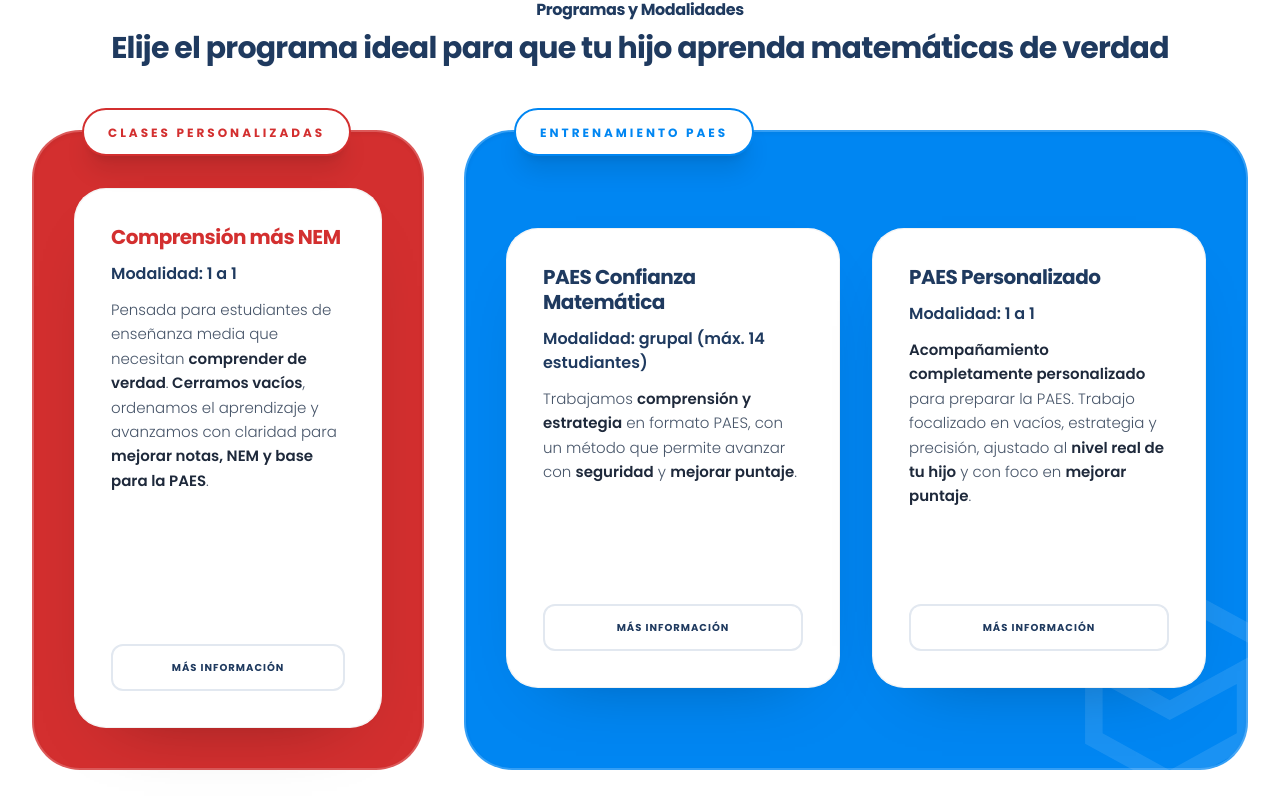
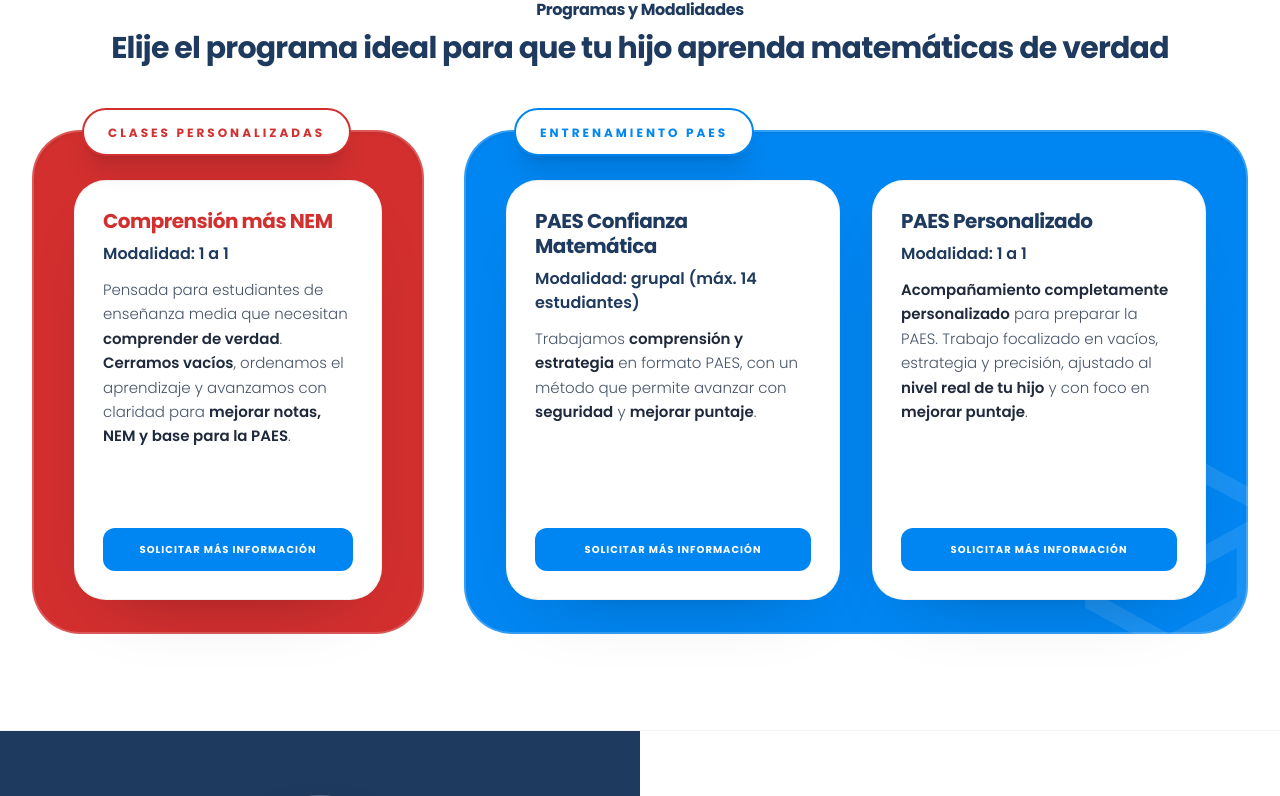
Before and after one commit to Andy-Montes/erikalaprofedemate, a React (Vite) app: page / in a window 1280 px wide. Shown: the part 1900-2696 px from the top of the page. Built offline with nearby package versions, Linux system fonts and the light colour scheme; grey boxes are pictures that could not be loaded.

Commit message:
Update Programs.tsx

```diff
--- a/components/Programs.tsx
+++ b/components/Programs.tsx
@@ -25,8 +25,8 @@
           {/* ========================= */}
           {/* CLASES PERSONALIZADAS */}
           {/* ========================= */}
-          <div className="lg:w-1/3 relative flex flex-col rounded-[3rem] border-2 border-white/20 shadow-inner bg-brandRed lg:min-h-[640px]">
-            <div className="px-6 sm:px-8 lg:px-10 pt-14 pb-10 relative flex-1 flex flex-col justify-center">
+          <div className="lg:w-1/3 relative flex flex-col rounded-[3rem] border-2 border-white/20 shadow-inner bg-brandRed">
+            <div className="px-6 sm:px-8 lg:px-10 pt-12 pb-8 relative flex-1 flex flex-col justify-center">
 
               <div className="absolute top-0 left-8 sm:left-12 -translate-y-1/2 bg-white text-brandRed px-6 py-2.5 rounded-full shadow-xl z-20 border-2 border-brandRed">
                 <span className="text-[11px] sm:text-[12px] font-black uppercase tracking-[0.25em]">
@@ -34,9 +34,10 @@
                 </span>
               </div>
 
+              {/* Card blanca (alto controlado y más compacto) */}
               <div
-                className="group relative flex flex-col h-full bg-white rounded-[2rem] border border-white/70
-                           lg:min-h-[460px]
+                className="group relative flex flex-col bg-white rounded-[2rem] border border-white/70
+                           lg:h-[420px]
                            shadow-[0_28px_70px_-45px_rgba(0,0,0,0.40)]
                            transition-all duration-500 ease-out transform-gpu will-change-transform
                            hover:-translate-y-4 hover:scale-[1.03]
@@ -50,8 +51,8 @@
                              transition-all duration-700 ease-out"
                 />
 
-                <div className="relative z-10 p-7 sm:p-9 flex flex-col h-full">
-                  <h3 className="text-xl font-black mb-3 text-brandRed leading-tight">
+                <div className="relative z-10 p-6 sm:p-7 flex flex-col h-full">
+                  <h3 className="text-xl font-black mb-2 text-brandRed leading-tight">
                     Comprensión más NEM
                   </h3>
 
@@ -59,23 +60,23 @@
                     Modalidad: 1 a 1
                   </p>
 
-                  <p className="text-slate-600 leading-relaxed font-light text-sm sm:text-[15px] mb-8">
+                  <p className="text-slate-600 leading-relaxed font-light text-sm sm:text-[15px]">
                     Pensada para estudiantes de enseñanza media que necesitan{" "}
-                    <strong className="font-semibold text-slate-800">comprender de verdad</strong>.
-                    <strong className="font-semibold text-slate-800"> Cerramos vacíos</strong>, ordenamos el aprendizaje y avanzamos con claridad
+                    <strong className="font-semibold text-slate-800">comprender de verdad</strong>.{" "}
+                    <strong className="font-semibold text-slate-800">Cerramos vacíos</strong>, ordenamos el aprendizaje y avanzamos con claridad
                     para{" "}
                     <strong className="font-semibold text-slate-800">mejorar notas, NEM y base para la PAES</strong>.
                   </p>
 
-                  <div className="mt-auto">
+                  <div className="mt-auto pt-6">
                     <button
                       onClick={() => onOpenModal(infoUrl)}
-                      className="block w-full text-center border-2 border-slate-200 text-brandNavy font-bold text-[9px] sm:text-[10px] uppercase tracking-widest
+                      className="block w-full text-center bg-[#0086f2] text-white font-bold text-[9px] sm:text-[10px] uppercase tracking-widest
                                  py-3.5 rounded-xl transition-all whitespace-nowrap px-2
-                                 hover:bg-slate-50 hover:-translate-y-0.5 hover:shadow-[0_18px_40px_-28px_rgba(15,23,42,0.20)]
+                                 hover:bg-blue-700 hover:-translate-y-0.5 hover:shadow-[0_18px_40px_-28px_rgba(0,134,242,0.55)]
                                  active:scale-95"
                     >
-                      Más Información
+                      Solicitar más información
                     </button>
                   </div>
                 </div>
@@ -87,8 +88,8 @@
           {/* ========================= */}
           {/* ENTRENAMIENTO PAES */}
           {/* ========================= */}
-          <div className="lg:w-2/3 relative flex flex-col rounded-[3rem] border-2 border-white/20 shadow-inner bg-[#0086f2] lg:min-h-[640px]">
-            <div className="px-6 sm:px-8 lg:px-10 pt-14 pb-10 relative flex-1 flex flex-col justify-center">
+          <div className="lg:w-2/3 relative flex flex-col rounded-[3rem] border-2 border-white/20 shadow-inner bg-[#0086f2]">
+            <div className="px-6 sm:px-8 lg:px-10 pt-12 pb-8 relative flex-1 flex flex-col justify-center">
 
               <div className="absolute top-0 left-8 sm:left-12 -translate-y-1/2 bg-white text-[#0086f2] px-6 py-2.5 rounded-full shadow-xl z-20 border-2 border-[#0086f2]">
                 <span className="text-[11px] sm:text-[12px] font-black uppercase tracking-[0.25em]">
@@ -104,8 +105,8 @@
 
                 {/* PAES GRUPAL */}
                 <div
-                  className="group relative flex flex-col h-full bg-white rounded-[2rem] border border-white/70
-                             lg:min-h-[460px]
+                  className="group relative flex flex-col bg-white rounded-[2rem] border border-white/70
+                             lg:h-[420px]
                              shadow-[0_28px_70px_-45px_rgba(0,0,0,0.35)]
                              transition-all duration-500 ease-out transform-gpu will-change-transform
                              hover:-translate-y-4 hover:scale-[1.03]
@@ -119,8 +120,8 @@
                                transition-all duration-700 ease-out"
                   />
 
-                  <div className="relative z-10 p-7 sm:p-9 flex flex-col h-full">
-                    <h3 className="text-xl font-black mb-3 text-brandNavy leading-tight">
+                  <div className="relative z-10 p-6 sm:p-7 flex flex-col h-full">
+                    <h3 className="text-xl font-black mb-2 text-brandNavy leading-tight">
                       PAES Confianza Matemática
                     </h3>
 
@@ -128,7 +129,7 @@
                       Modalidad: grupal (máx. 14 estudiantes)
                     </p>
 
-                    <p className="text-slate-600 leading-relaxed font-light text-sm sm:text-[15px] mb-8">
+                    <p className="text-slate-600 leading-relaxed font-light text-sm sm:text-[15px]">
                       Trabajamos{" "}
                       <strong className="font-semibold text-slate-800">comprensión y estrategia</strong>{" "}
                       en formato PAES, con un método que permite avanzar con{" "}
@@ -137,15 +138,15 @@
                       <strong className="font-semibold text-slate-800">mejorar puntaje</strong>.
                     </p>
 
-                    <div className="mt-auto">
+                    <div className="mt-auto pt-6">
                       <button
                         onClick={() => onOpenModal(infoUrl)}
-                        className="block w-full text-center border-2 border-slate-200 text-brandNavy font-bold text-[9px] sm:text-[10px] uppercase tracking-widest
+                        className="block w-full text-center bg-[#0086f2] text-white font-bold text-[9px] sm:text-[10px] uppercase tracking-widest
                                    py-3.5 rounded-xl transition-all whitespace-nowrap px-2
-                                   hover:bg-slate-50 hover:-translate-y-0.5 hover:shadow-[0_18px_40px_-28px_rgba(15,23,42,0.20)]
+                                   hover:bg-blue-700 hover:-translate-y-0.5 hover:shadow-[0_18px_40px_-28px_rgba(0,134,242,0.55)]
                                    active:scale-95"
                       >
-                        Más Información
+                        Solicitar más información
                       </button>
                     </div>
                   </div>
@@ -153,8 +154,8 @@
 
                 {/* PAES 1:1 */}
                 <div
-                  className="group relative flex flex-col h-full bg-white rounded-[2rem] border border-white/70
-                             lg:min-h-[460px]
+                  className="group relative flex flex-col bg-white rounded-[2rem] border border-white/70
+                             lg:h-[420px]
                              shadow-[0_28px_70px_-45px_rgba(0,0,0,0.35)]
                              transition-all duration-500 ease-out transform-gpu will-change-transform
                              hover:-translate-y-4 hover:scale-[1.03]
@@ -168,8 +169,8 @@
                                transition-all duration-700 ease-out"
                   />
 
-                  <div className="relative z-10 p-7 sm:p-9 flex flex-col h-full">
-                    <h3 className="text-xl font-black mb-3 text-brandNavy leading-tight">
+                  <div className="relative z-10 p-6 sm:p-7 flex flex-col h-full">
+                    <h3 className="text-xl font-black mb-2 text-brandNavy leading-tight">
                       PAES Personalizado
                     </h3>
 
@@ -177,7 +178,7 @@
                       Modalidad: 1 a 1
                     </p>
 
-                    <p className="text-slate-600 leading-relaxed font-light text-sm sm:text-[15px] mb-8">
+                    <p className="text-slate-600 leading-relaxed font-light text-sm sm:text-[15px]">
                       <strong className="font-semibold text-slate-800">Acompañamiento completamente personalizado</strong>{" "}
                       para preparar la PAES. Trabajo focalizado en vacíos, estrategia y precisión,
                       ajustado al{" "}
@@ -186,15 +187,15 @@
                       <strong className="font-semibold text-slate-800">mejorar puntaje</strong>.
                     </p>
 
-                    <div className="mt-auto">
+                    <div className="mt-auto pt-6">
                       <button
                         onClick={() => onOpenModal(infoUrl)}
-                        className="block w-full text-center border-2 border-slate-200 text-brandNavy font-bold text-[9px] sm:text-[10px] uppercase tracking-widest
+                        className="block w-full text-center bg-[#0086f2] text-white font-bold text-[9px] sm:text-[10px] uppercase tracking-widest
                                    py-3.5 rounded-xl transition-all whitespace-nowrap px-2
-                                   hover:bg-slate-50 hover:-translate-y-0.5 hover:shadow-[0_18px_40px_-28px_rgba(15,23,42,0.20)]
+                                   hover:bg-blue-700 hover:-translate-y-0.5 hover:shadow-[0_18px_40px_-28px_rgba(0,134,242,0.55)]
                                    active:scale-95"
                       >
-                        Más Información
+                        Solicitar más información
                       </button>
                     </div>
                   </div>
@@ -202,7 +203,6 @@
 
               </div>
 
-              {/* Eliminado: Solicitar Entrevista */}
             </div>
           </div>
 
```
